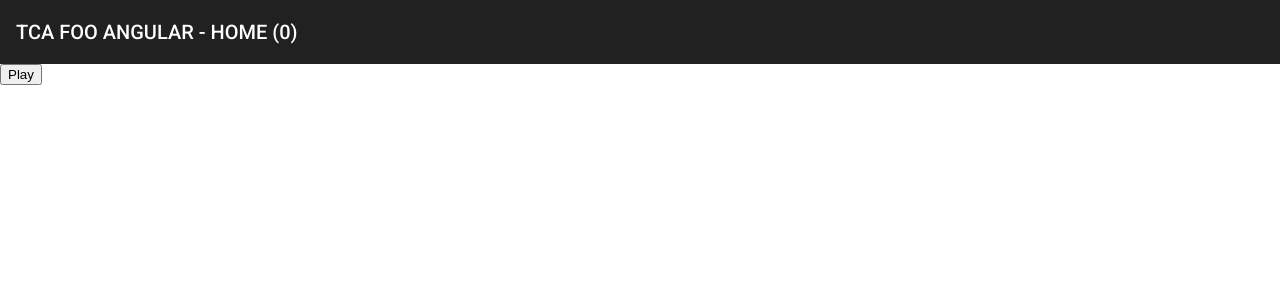
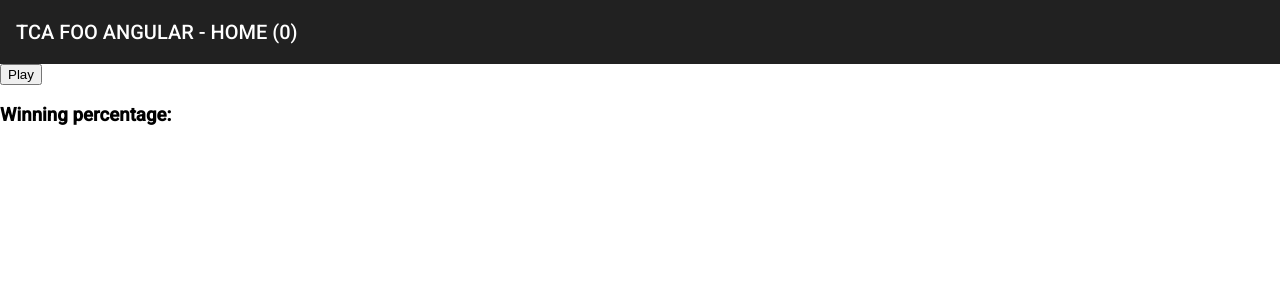
Before and after one commit to 2021-spring-afe-mowe/tca-foo-angular, an Angular app: page / in a window 1280 px wide. Shown: the top 300 px of the page. Built offline with nearby package versions, Linux system fonts and the light colour scheme.

Commit message:
Winning percentage working ! ! !

```diff
--- a/src/app/home/home.component.html
+++ b/src/app/home/home.component.html
@@ -8,3 +8,7 @@
 >
     Play
 </button>
+
+<h3>
+    Winning percentage: {{ winningPercentage | percent }}
+</h3>
--- a/src/app/home/home.component.ts
+++ b/src/app/home/home.component.ts
@@ -21,4 +21,10 @@ export class HomeComponent implements OnInit {
     this.routerSvc.navigateByUrl("/play");
   }
 
+  get winningPercentage() {
+    return
+      this.appData.gameResults.filter(x => x == "W").length
+      / this.appData.gameResults.length
+    ;
+  }
 }
```
